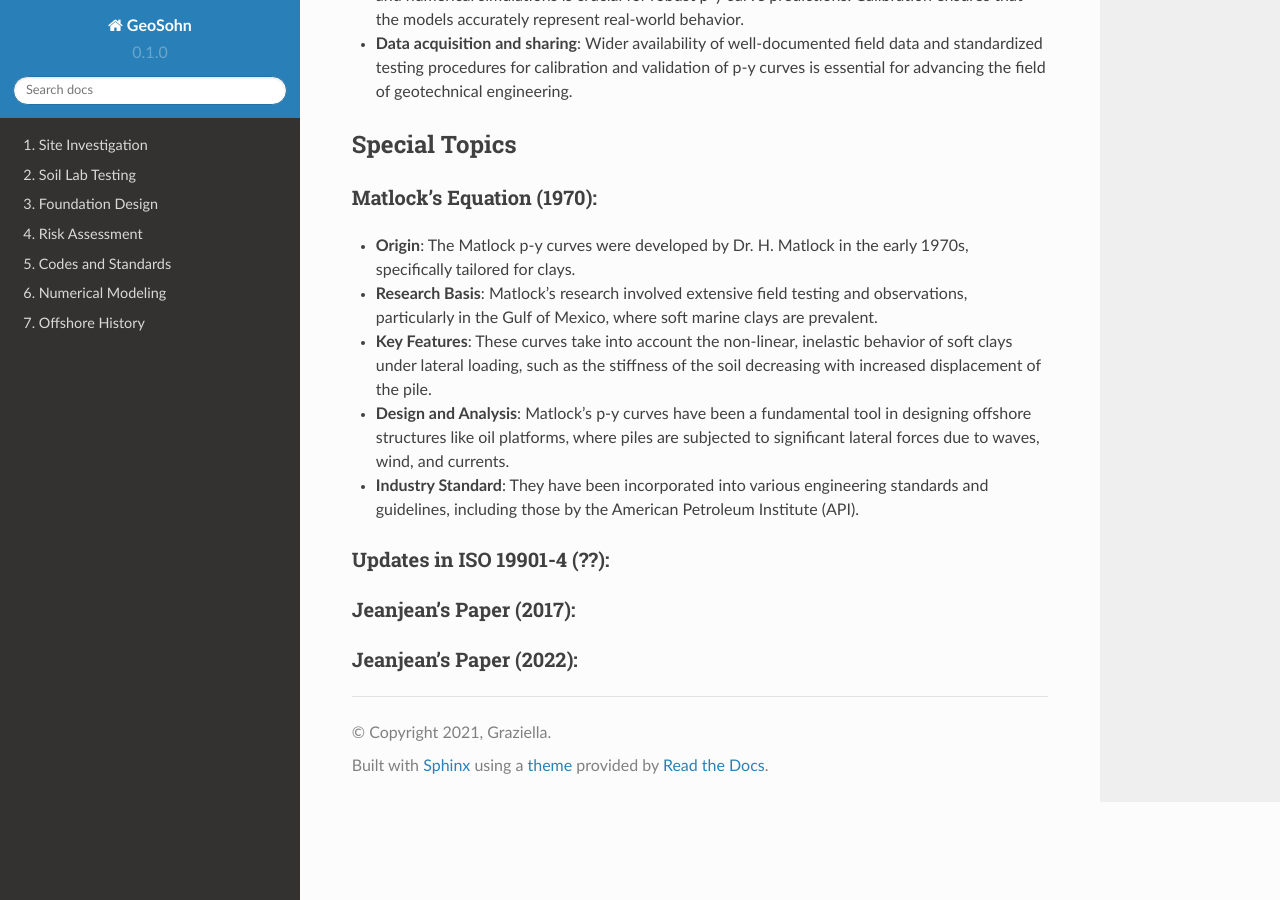
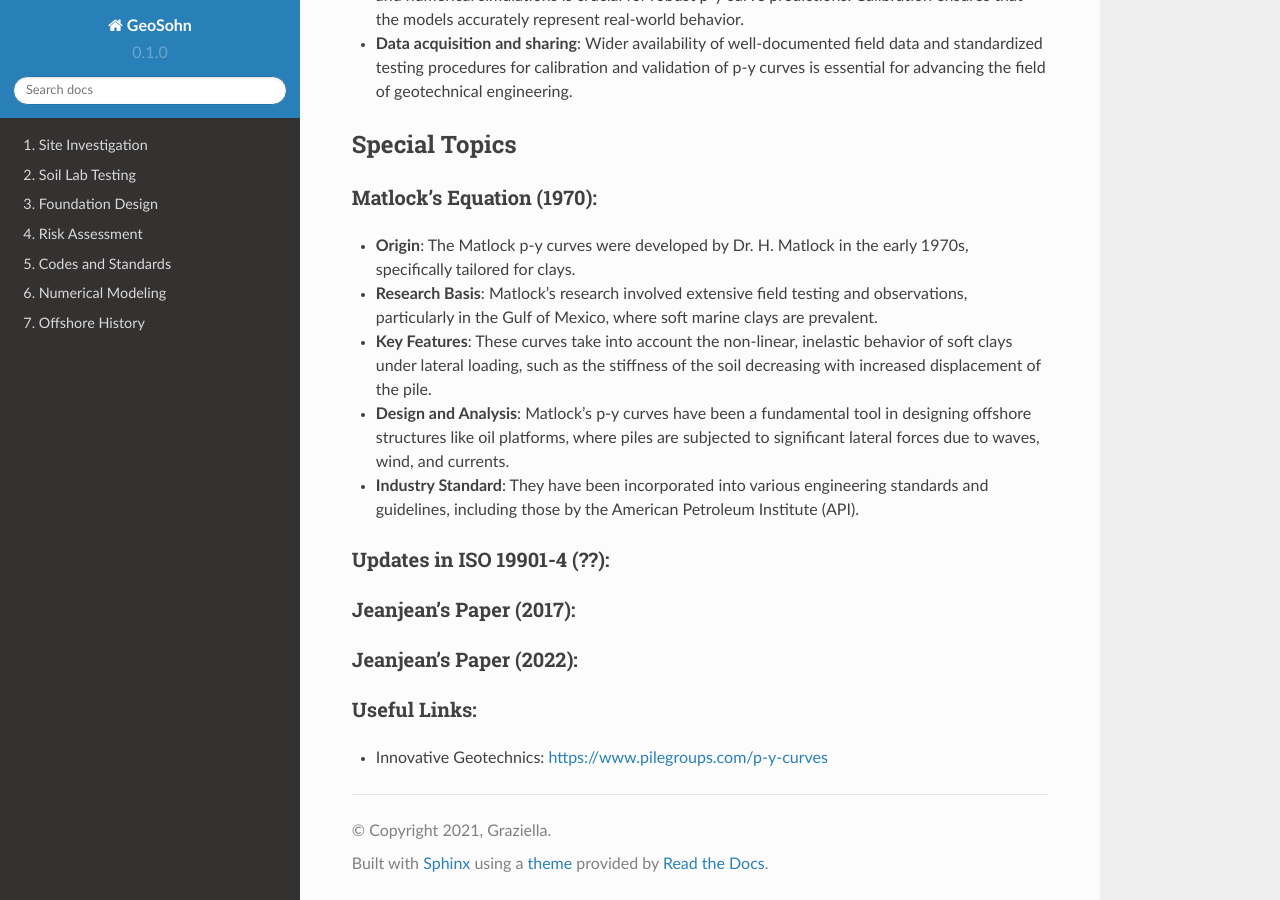
Before and after one commit to jrson11/GeoSohn, a Sphinx documentation site: the page built from docs/source/3_1-py_curve.rst, in a window 1280 px wide and 900 px high, scrolled down 1862 px. Built offline with Sphinx 7.4.7 and the Read the Docs theme 2.0.0, drawn with Linux system fonts in a browser that asks for light colours.

Commit message:
Update 3_1-py_curve.rst

```diff
--- a/docs/source/3_1-py_curve.rst
+++ b/docs/source/3_1-py_curve.rst
@@ -87,3 +87,10 @@ Jeanjean's Paper (2017):
 
 Jeanjean's Paper (2022):
 ..........................
+
+
+
+Useful Links:
+..........................
+
+- Innovative Geotechnics: https://www.pilegroups.com/p-y-curves
```
